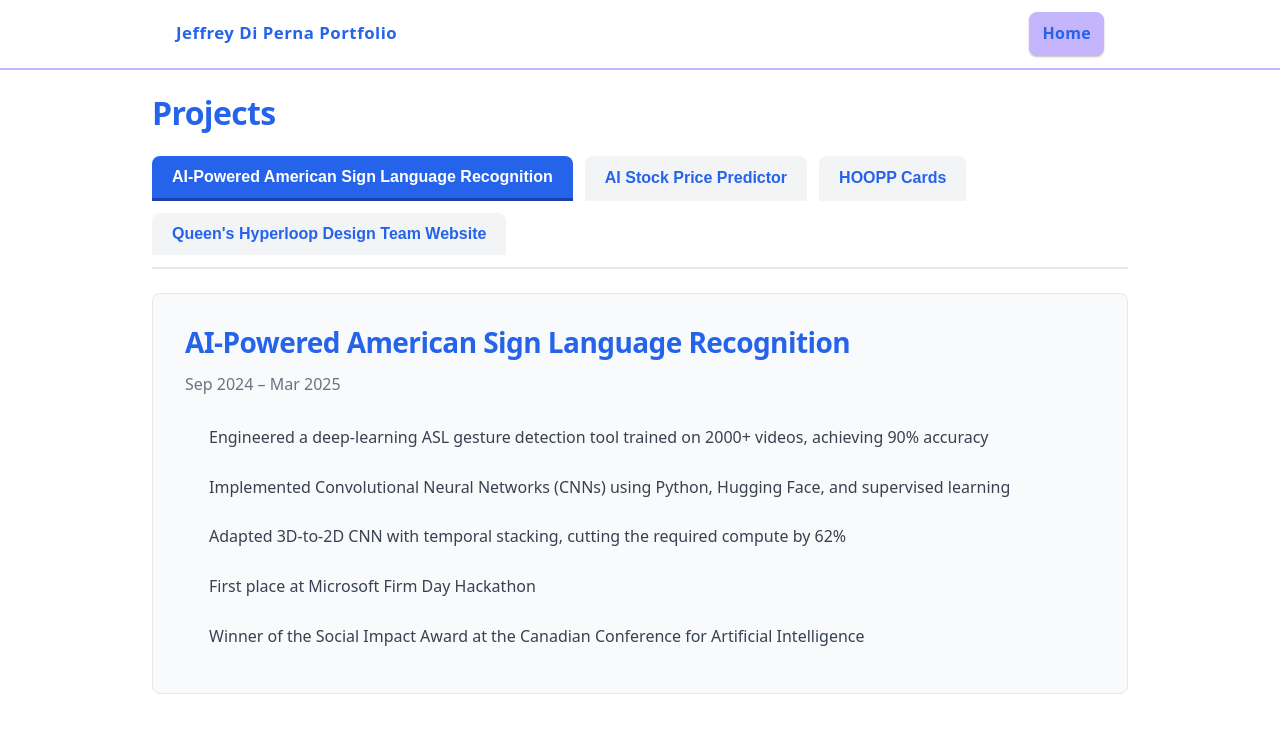
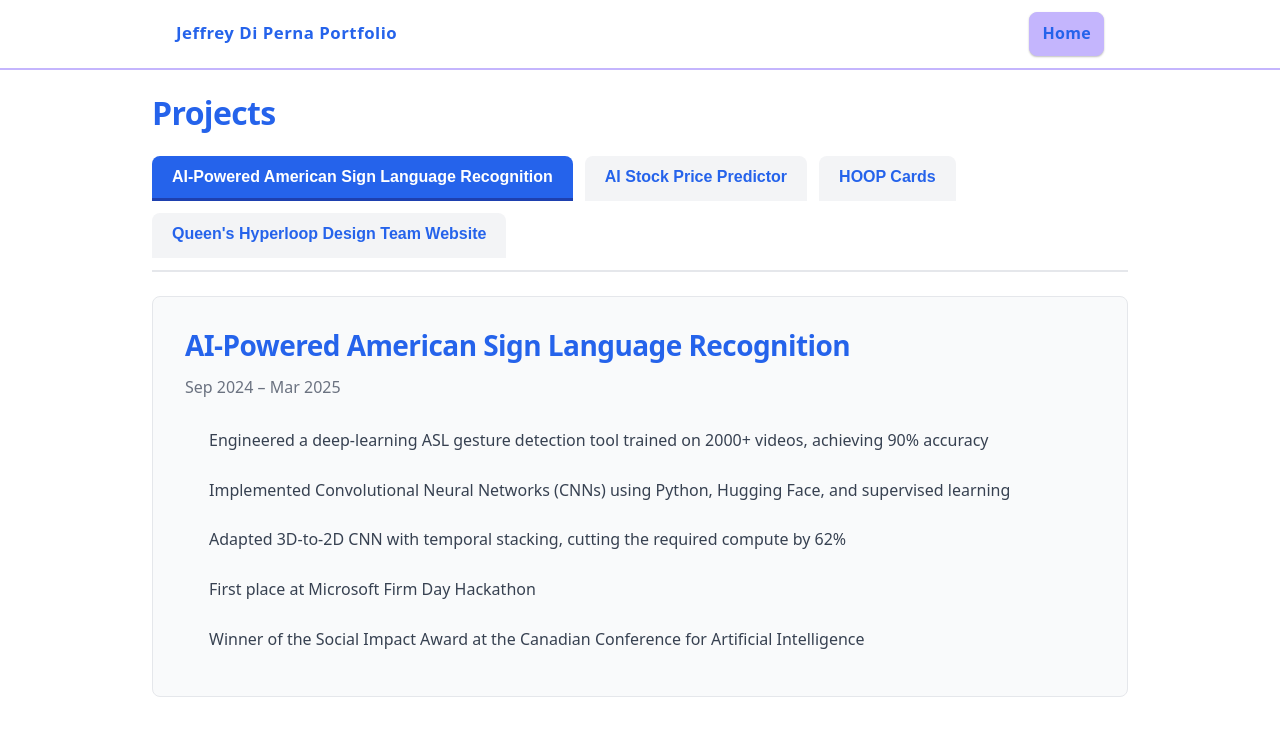
Before and after one commit to JeffreyDiPerna/Personal_Portfolio_Website, a Next.js app in the folder jeffrey-portfolio/: page /projects in a window 1280 px wide. Shown: the top 736 px of the page. Built offline with nearby package versions, Linux system fonts and the light colour scheme.

Commit message:
fix spelling error on projects screen

```diff
--- a/jeffrey-portfolio/src/app/projects/page.jsx
+++ b/jeffrey-portfolio/src/app/projects/page.jsx
@@ -29,7 +29,7 @@ export default function ProjectsPage() {
       ]
     },
     {
-      title: "HOOPP Cards",
+      title: "HOOP Cards",
       date: "Sep 2025 – Dec 2025",
       points: [
         "Built a full-stack fantasy basketball application, keeping interactions under 200ms using C++ and QT",
@@ -118,7 +118,10 @@ const styles = {
     padding: "12px 20px",
     fontSize: "1rem",
     fontWeight: 600,
-    border: "none",
+    borderTop: "none",
+    borderLeft: "none",
+    borderRight: "none",
+    borderBottom: "3px solid transparent",
     cursor: "pointer",
     transition: "all 0.3s ease",
     borderRadius: "8px 8px 0 0",
```
